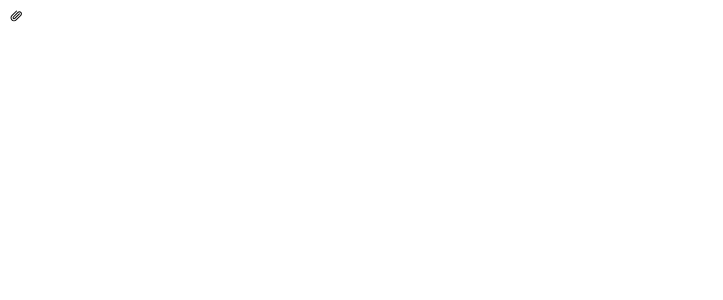
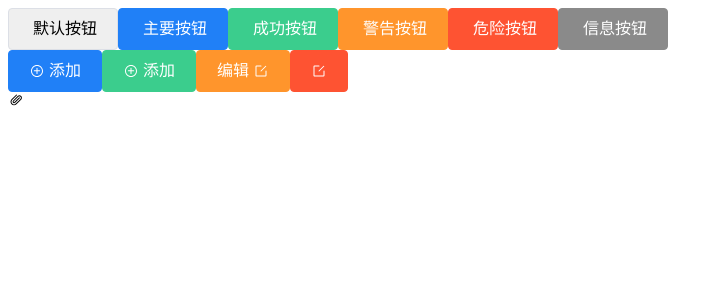
Before and after one commit to yc111/uco-vue, a Vue app: page / in a window 1280 px wide. Shown: the top 300 px of the page, without its empty margins (0-723 px from the left). Built offline with nearby package versions, Linux system fonts and the light colour scheme.

Commit message:
implement Button component

```diff
--- a/src/App.vue
+++ b/src/App.vue
@@ -1,5 +1,23 @@
 <template>
   <div id="app">
+    <uc-button>默认按钮</uc-button>
+    <uc-button type="primary">主要按钮</uc-button>
+    <uc-button type="success">成功按钮</uc-button>
+    <uc-button type="warning">警告按钮</uc-button>
+    <uc-button type="danger">危险按钮</uc-button>
+    <uc-button type="info">信息按钮</uc-button>
+
+    <br />
+
+    <uc-button type="primary" icon="addition">添加</uc-button>
+    <uc-button type="success" icon="addition">添加</uc-button>
+    <uc-button type="warning" icon="editor" icon-position="right"
+      >编辑</uc-button
+    >
+    <uc-button type="danger" icon="editor"></uc-button>
+
+    <br />
+
     <uc-icon icon="accessory"></uc-icon>
   </div>
 </template>
--- /dev/null
+++ b/src/packages/button.vue
@@ -0,0 +1,142 @@
+<template>
+  <button class="uc-button" :class="btnClass">
+    <uc-icon :icon="icon" v-if="icon" class="icon"></uc-icon>
+    <span v-if="this.$slots.default">
+      <slot></slot>
+    </span>
+  </button>
+</template>
+
+<script>
+export default {
+  name: "uc-button",
+  props: {
+    type: {
+      type: String,
+      default: "",
+      validator(type) {
+        if (
+          type &&
+          !["primary", "success", "warning", "danger", "info"].includes(type)
+        ) {
+          console.error(
+            "type 必须为: " +
+              ["primary", "success", "warning", "danger", "info"].join(",")
+          );
+        }
+        return true;
+      }
+    },
+    icon: {
+      type: String
+    },
+    iconPosition: {
+      type: String,
+      default: "left",
+      validator(type) {
+        if (type && !["left", "right"].includes(type)) {
+          console.error("icon-position 必须为: " + ["left", "right"].join("|"));
+        }
+        return true;
+      }
+    }
+  },
+  computed: {
+    btnClass() {
+      let classes = [];
+      if (this.type) {
+        classes.push(`uc-button-${this.type}`);
+      }
+      if (this.iconPosition) {
+        classes.push(`uc-button-${this.iconPosition}`);
+      }
+      return classes;
+    }
+  }
+};
+</script>
+
+<style lang="scss">
+@import "../styles/var.scss";
+$height: 42px;
+$font-size: 16px;
+$border-color: #dcdfe6;
+$background: #ecf5ff;
+$active-color: #3a8ee6;
+
+.uc-button {
+  border-radius: $border-radius;
+  border: 1px solid $border-color;
+  height: $height;
+  line-height: 1;
+  font-size: $font-size;
+  cursor: pointer;
+  padding: 12px 20px;
+  display: inline-flex;
+  justify-content: center;
+  vertical-align: middle;
+  user-select: none;
+  &:hover {
+    border-color: $border-color;
+    background: $background;
+  }
+  &:focus,
+  &:active {
+    border-color: $active-color;
+    color: $active-color;
+    outline: none;
+  }
+  @each $type,
+    $color
+      in (
+        primary: $brand-primary,
+        success: $brand-success,
+        warning: $brand-warning,
+        danger: $brand-danger,
+        info: $brand-info
+      )
+  {
+    &-#{$type} {
+      background: #{$color};
+      border-color: #{$color};
+      color: #fff;
+    }
+  }
+  @each $type,
+    $color
+      in (
+        primary: $primary-hover,
+        success: $success-hover,
+        warning: $warning-hover,
+        danger: $danger-hover,
+        info: $info-hover
+      )
+  {
+    &-#{$type}:hover,
+    &-#{$type}:focus {
+      background: #{$color};
+      border-color: #{$color};
+      color: #fff;
+    }
+  }
+  &-left {
+    svg {
+      order: 1;
+    }
+    span {
+      order: 2;
+      margin-left: 4px;
+    }
+  }
+  &-right {
+    svg {
+      order: 2;
+    }
+    span {
+      order: 1;
+      margin-left: 0;
+      margin-right: 4px;
+    }
+  }
+}
+</style>
--- a/src/packages/index.js
+++ b/src/packages/index.js
@@ -1,6 +1,8 @@
+import Button from "./button";
 import Icon from "./icon";
 
 const install = Vue => {
+  Vue.component(Button.name, Button);
   Vue.component(Icon.name, Icon);
 };
 
--- /dev/null
+++ b/src/styles/var.scss
@@ -0,0 +1,19 @@
+$border-radius: 4px;
+
+$brand-primary: #2080f7 !default;
+$brand-success: #3bcd8d !default;
+$brand-danger: #fe5332 !default;
+$brand-warning: #ff952c !default;
+$brand-info: #8a8a8a !default;
+
+$primary-hover: #3d95ff !default;
+$success-hover: #4de6a3 !default;
+$danger-hover: #ff765b !default;
+$warning-hover: #ffaa56 !default;
+$info-hover: #a5a7ac !default;
+
+$primary-active: #1978ec !default;
+$success-active: #28b97a !default;
+$danger-active: #f34a28 !default;
+$warning-active: #f18a22 !default;
+$info-active: #82848a !default;
```
